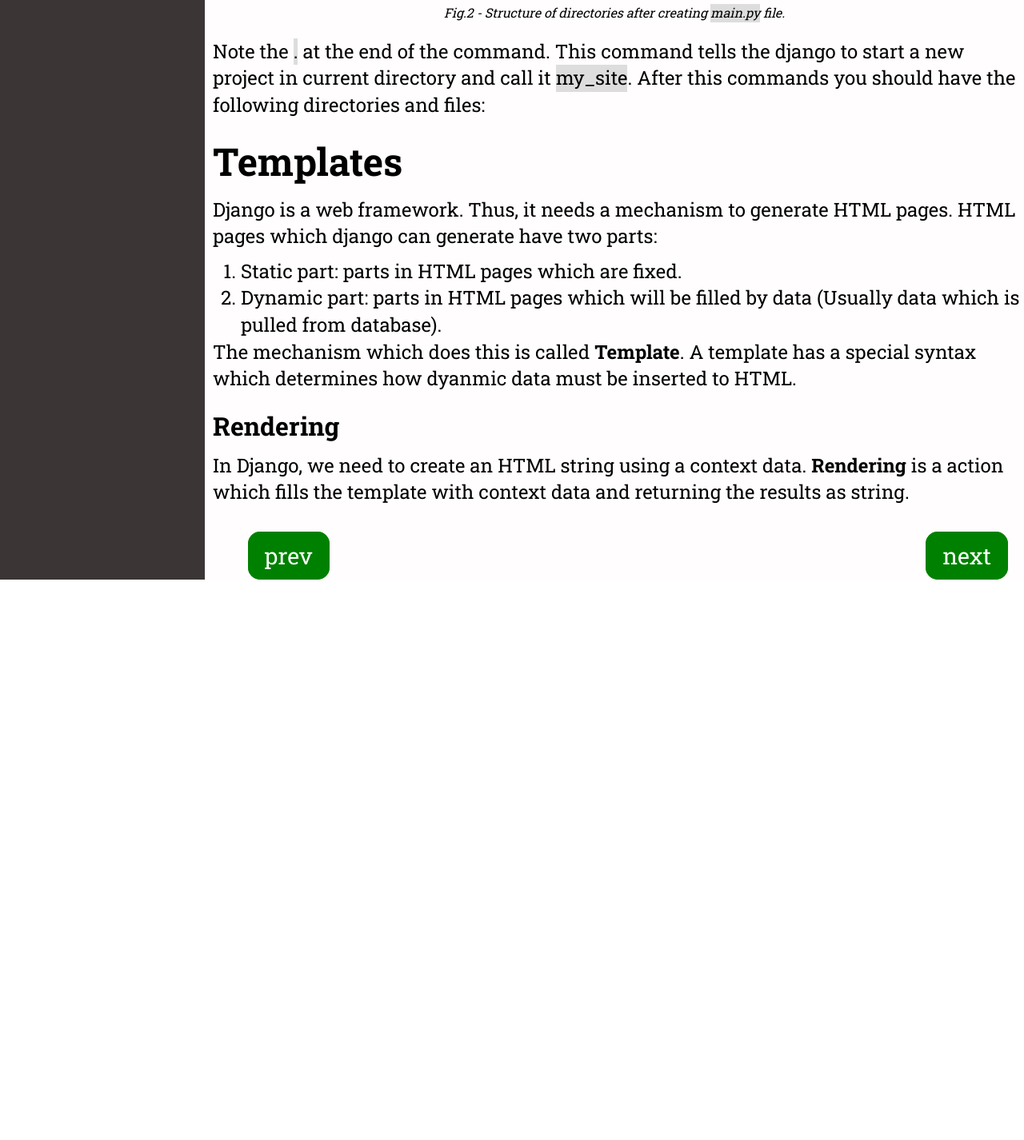
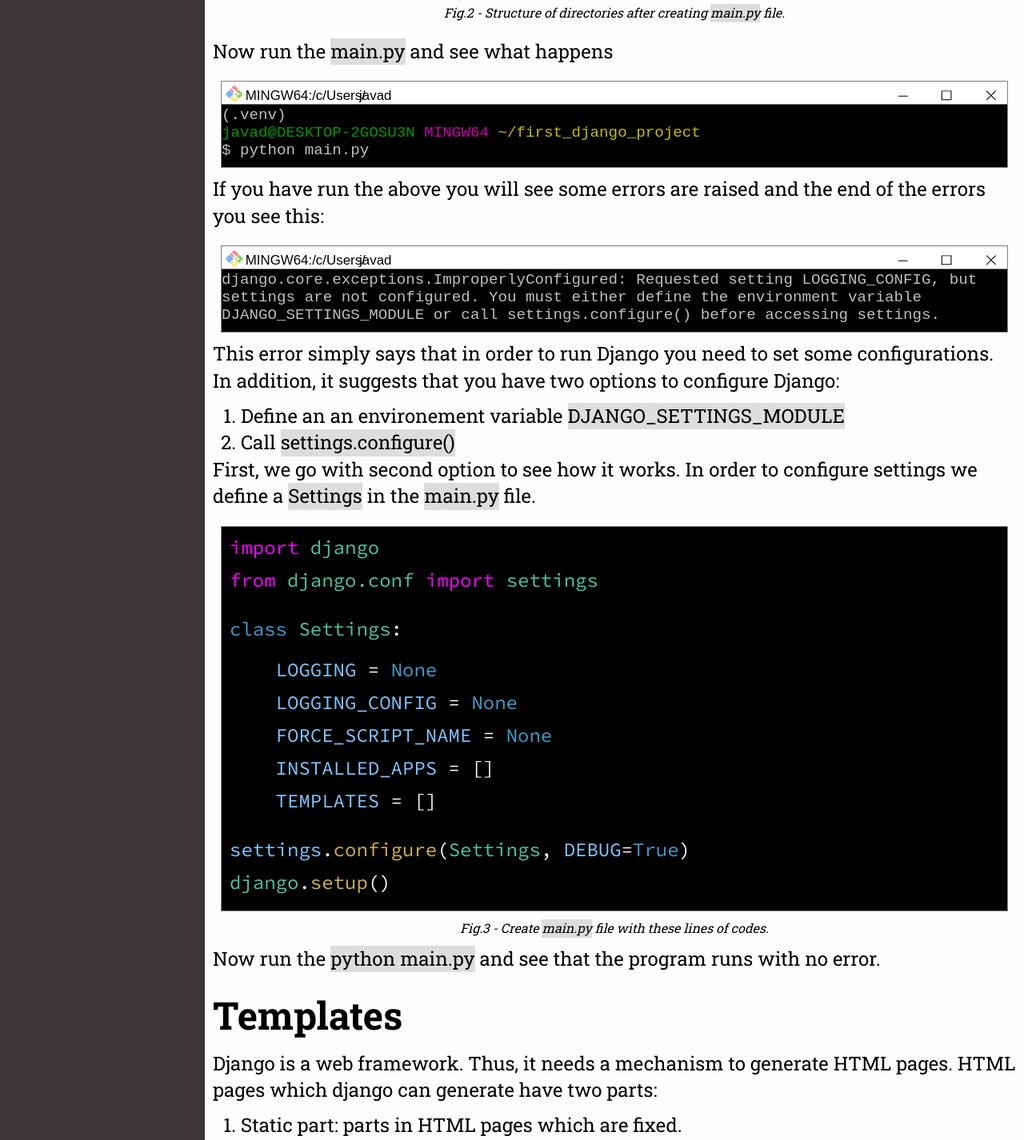
Before and after one commit to javadebadi/django-course, a plain HTML site: page docs/pages/hello_world.html in a window 1280 px wide. Shown: the part 912-2338 px from the top of the page at 80% size. Before the commit the page ends 1637 px from the top, so only its background shows below. Drawn offline with Linux system fonts and the light colour scheme; files that its build step writes are made by us from their sources.

Commit message:
Updated django settings docs

```diff
--- a/docs/assets/css/style.css
+++ b/docs/assets/css/style.css
@@ -378,10 +378,24 @@ figure figcaption {
     color: rgb(247, 0, 255);
 }
 
-.python.module {
+.python.module,
+.python.identifier {
     color: rgb(75, 196, 163);
 }
 
-.python.module-function {
+.python.module-function,
+.python.object-method {
     color: rgb(205, 179, 79);
 }
+
+.python.python-class-attribute,
+.python.python-object,
+.python.python-function-param {
+    color: rgb(129,196,249);
+}
+
+.python.python-class,
+.python.python-none,
+.python-literal {
+    color: rgb(65, 156, 200);
+}
--- a/docs/pages/hello_world.html
+++ b/docs/pages/hello_world.html
@@ -43,7 +43,52 @@
                 <img width="80%" alt="directory structure (main)" src="assets/images/dir_main.svg">
                 <figcaption>Fig.2 - Structure of directories after creating <span class="inline-code">main.py</span> file.</figcaption>
             </figure>
-            <p>Note the <span class="inline-code">.</span> at the end of the command. This command tells the django to start a new project in current directory and call it <span class="inline-code">my_site</span>. After this commands you should have the following directories and files:</p>
+            <p>Now run the <span class="inline-code">main.py</span> and see what happens</p>
+            <div class="code git-bash">
+                <code class="bash">
+                    <div class="bash-line"><span>(.venv)</span></div>
+                    <div class="bash-line"><span class="bash-ps1">javad@DESKTOP-2GOSU3N</span><span class="bash-ps2"> MINGW64</span><span class="bash-pwd"> ~/first_django_project</span></div>
+                    <div class="bash-line"><span clas="bash-prompt">$ python main.py</span></div>
+                </code>
+            </div>
+            <p>If you have run the above you will see some errors are raised and the end of the errors you see this:</p>
+            <div class="code git-bash">
+                <code class="bash">
+                    <div class="bash-line"><span clas="bash-prompt">django.core.exceptions.ImproperlyConfigured: Requested setting LOGGING_CONFIG, but settings are not configured. You must either define the environment variable DJANGO_SETTINGS_MODULE or call settings.configure() before accessing settings.</span></div>
+                </code>
+            </div>
+            <p>This error simply says that in order to run Django you need to set some configurations. In addition, it suggests that you have two options to configure Django:</p>
+            <ol>
+                <li>Define an an environement variable <span class="inline-code">DJANGO_SETTINGS_MODULE</span></li>
+                <li>Call <span class="inline-code">settings.configure()</span></li>
+            </ol>
+            <p>First, we go with second option to see how it works. In order to configure settings we define a <span class="inline-code">Settings</span> in the <span class="inline-code">main.py</span> file.</p>
+            <figure class="img-code-block">
+                <div class="code python">
+                    <code>
+                        <p class="code-line-left"><span class="python import">import</span> <span class="python module">django</span></p>
+                        <p class="code-line-left"><span class="python import">from</span> <span class="python module">django.conf</span> <span class="python import">import</span> <span class="python module">settings</span></p>
+                        <p></p>
+                        <p></p>
+                        <p class="code-line-left"><span class="python python-class">class</span> <span class="python identifier">Settings</span>:</p>
+                        <p></p>
+                        <p class="code-line-left">&nbsp;&nbsp;&nbsp;&nbsp;<span class="python python-class-attribute">LOGGING</span> = <span class="python python-none">None</span></p>
+                        <p class="code-line-left">&nbsp;&nbsp;&nbsp;&nbsp;<span class="python python-class-attribute">LOGGING_CONFIG</span> = <span class="python python-none">None</span></p>
+                        <p class="code-line-left">&nbsp;&nbsp;&nbsp;&nbsp;<span class="python python-class-attribute">FORCE_SCRIPT_NAME</span> = <span class="python python-none">None</span></p>
+                        <p class="code-line-left">&nbsp;&nbsp;&nbsp;&nbsp;<span class="python python-class-attribute">INSTALLED_APPS</span> = []</p>
+                        <p class="code-line-left">&nbsp;&nbsp;&nbsp;&nbsp;<span class="python python-class-attribute">TEMPLATES</span> = []</p>
+                        <p></p>
+                        <p></p>
+                        <p class="code-line-left"><span class="python python-object">settings</span>.<span class="python object-method">configure</span>(<span class="python identifier">Settings</span>, <span class="python python-function-param">DEBUG</span>=<span class="python python-literal">True</span>)</span></p>
+                        <p class="code-line-left">
+                            <span class="python module">django</span>.<span class="python module-function">setup</span>()</p>
+                    </code>
+                </div>
+                <figcaption>Fig.3 - Create <span class="inline-code">main.py</span> file with these lines of codes.</figcaption>
+            </figure>
+            <p>Now run the <span class="inline-code">python main.py</span> and see that the program runs with no error.</p>
+
+
             <h1>Templates</h1>
             <p>Django is a web framework. Thus, it needs a mechanism to generate HTML pages. HTML pages which django can generate have two parts:</p>
             <ol>
```
